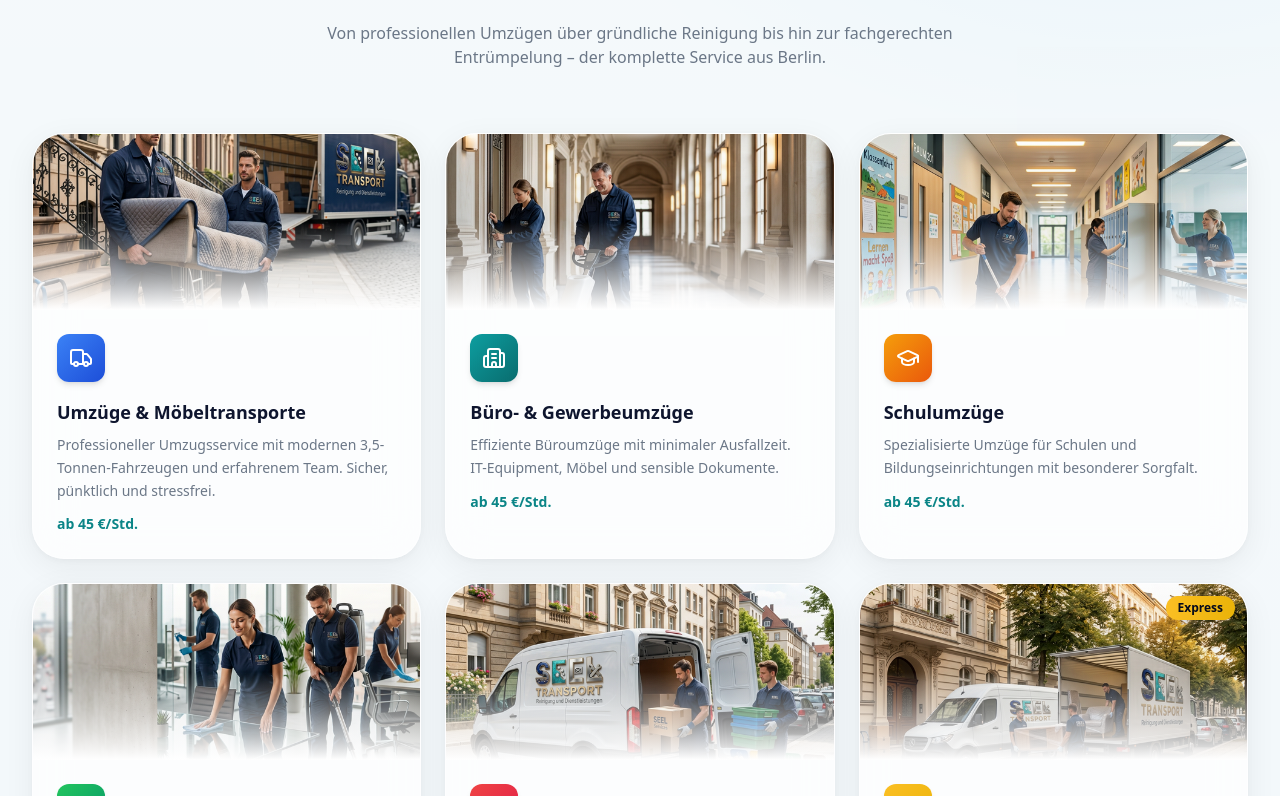
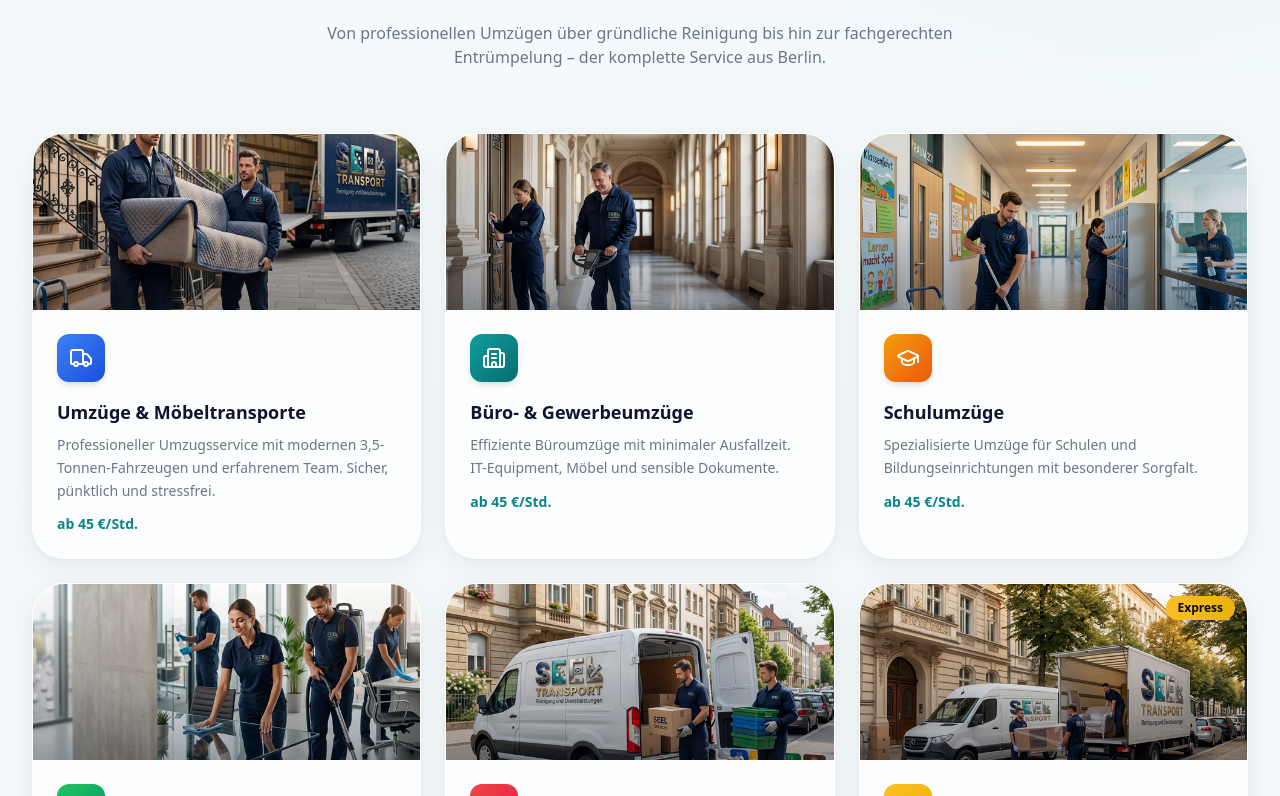
Before and after one commit to moalfarras-sys/seelweb, a Next.js app: page / in a window 1280 px wide. Shown: the part 1224-2020 px from the top of the page. Built offline with nearby package versions, Linux system fonts and the light colour scheme; no server answers.

Commit message:
Improve light theme visibility and service card contrast

```diff
--- a/src/app/page.tsx
+++ b/src/app/page.tsx
@@ -172,7 +172,7 @@ function ServiceCard({
             fill
             className="object-cover group-hover:scale-105 transition-transform duration-700"
           />
-          <div className="absolute inset-0 bg-gradient-to-t from-white dark:from-navy-800 via-black/5 to-transparent" />
+          <div className="absolute inset-0 bg-gradient-to-t from-navy-950/35 via-navy-900/10 to-transparent dark:from-navy-800/70 dark:via-navy-900/20" />
         </div>
         <div className="p-6">
           <div className={`w-12 h-12 rounded-xl bg-gradient-to-br ${service.gradient} flex items-center justify-center mb-4 group-hover:scale-110 group-hover:shadow-lg transition-all duration-300 shadow-md`}>
```
